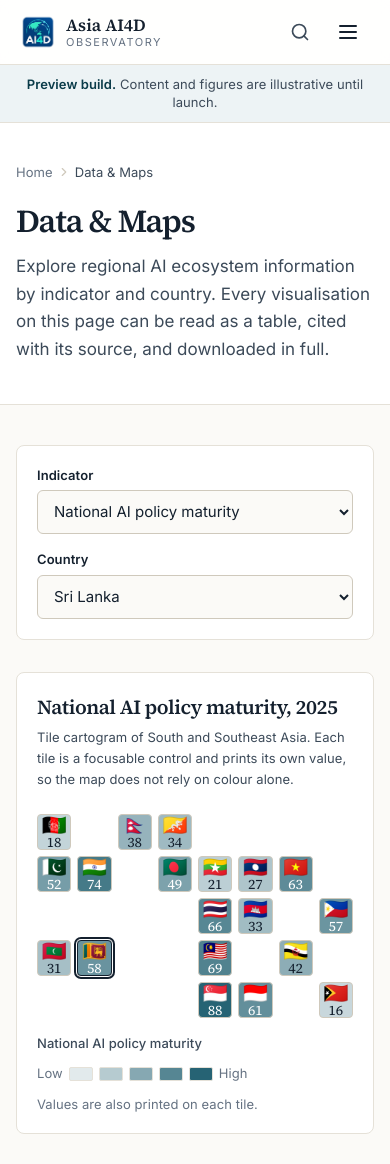
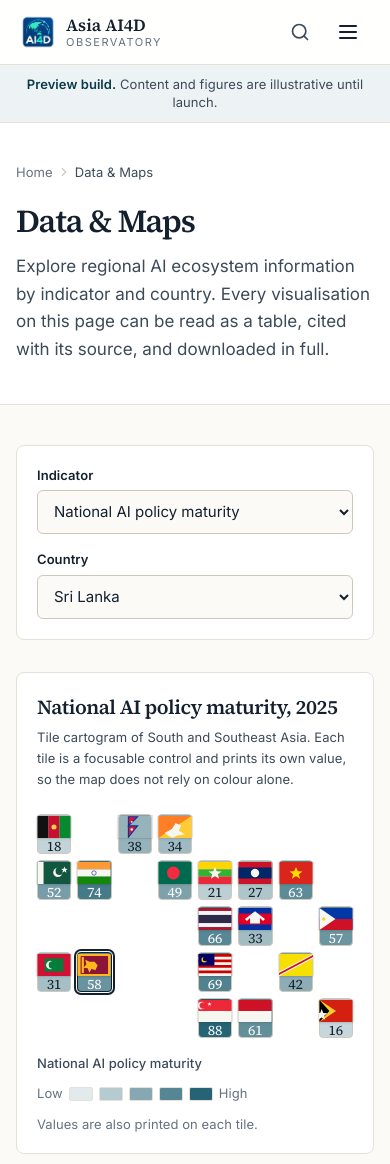
Before and after one commit to rasithsenanayake/LIRNEasia-AI4D, a Next.js app: page /data-maps in a window 390 px wide. Shown: the top 1164 px of the page. Built offline with nearby package versions, Linux system fonts and the light colour scheme.

Commit message:
Show SVG country flags and move mobile filters

```diff
--- a/src/components/maps/RegionMap.tsx
+++ b/src/components/maps/RegionMap.tsx
@@ -3,9 +3,50 @@ import type { Country } from '../../types';
 import { cn } from '../../utils/cn';
 
 function flagFor(code: string) {
-  return String.fromCodePoint(
-    ...code.toUpperCase().split('').map((character) => 127397 + character.charCodeAt(0))
-  );
+  const common = { className: 'h-6 w-9 overflow-hidden rounded-[2px] border border-black/10 shadow-sm', viewBox: '0 0 3 2', role: 'img' as const };
+
+  switch (code.toUpperCase()) {
+    case 'AF':
+      return <svg {...common} aria-label="Afghanistan flag"><rect width="1" height="2" fill="#111" /><rect x="1" width="1" height="2" fill="#c8102e" /><rect x="2" width="1" height="2" fill="#078930" /><circle cx="1.5" cy="1" r="0.23" fill="#f6d04d" /></svg>;
+    case 'PK':
+      return <svg {...common} aria-label="Pakistan flag"><rect width="3" height="2" fill="#115740" /><rect width="0.55" height="2" fill="#f7f7f2" /><circle cx="1.85" cy="0.95" r="0.42" fill="#f7f7f2" /><circle cx="2" cy="0.82" r="0.36" fill="#115740" /><path d="M2.45.42l.08.2.22.01-.17.13.06.21-.19-.12-.19.12.06-.21-.17-.13.22-.01z" fill="#f7f7f2" /></svg>;
+    case 'NP':
+      return <svg {...common} className={`${common.className} rounded-none`} viewBox="0 0 2 3" aria-label="Nepal flag"><path d="M.1.1h1.25L.1 1.35h1.25L.1 2.9z" fill="#dc143c" stroke="#003893" strokeWidth=".15" /><circle cx=".55" cy=".8" r=".13" fill="#f7f7f2" /><circle cx=".56" cy="1.85" r=".17" fill="#f7f7f2" /></svg>;
+    case 'BT':
+      return <svg {...common} aria-label="Bhutan flag"><path d="M0 0h3v2H0z" fill="#ffcc33" /><path d="M0 2V0h3z" fill="#ff7f27" /><path d="M.55 1.55l.65-.35.35-.55.5.2-.2.5.55.3-.7.12-.45.23z" fill="#f7f7f2" /></svg>;
+    case 'IN':
+      return <svg {...common} aria-label="India flag"><rect width="3" height=".67" fill="#ff9933" /><rect y=".67" width="3" height=".66" fill="#f7f7f2" /><rect y="1.33" width="3" height=".67" fill="#138808" /><circle cx="1.5" cy="1" r=".2" fill="none" stroke="#000080" strokeWidth=".05" /></svg>;
+    case 'BD':
+      return <svg {...common} aria-label="Bangladesh flag"><rect width="3" height="2" fill="#006a4e" /><circle cx="1.35" cy="1" r=".58" fill="#f42a41" /></svg>;
+    case 'LK':
+      return <svg {...common} aria-label="Sri Lanka flag"><rect width="3" height="2" fill="#ffb81c" /><rect x=".28" y=".18" width="2.5" height="1.64" rx=".08" fill="#8d153a" /><rect x=".38" y=".28" width=".2" height="1.44" fill="#ffb81c" /><path d="M1.55.7l.28.32-.2.45-.35-.12-.2.35-.15-.4-.4-.05.28-.3-.1-.42.38.18z" fill="#ffb81c" /></svg>;
+    case 'MV':
+      return <svg {...common} aria-label="Maldives flag"><rect width="3" height="2" fill="#d21034" /><rect x=".65" y=".4" width="1.7" height="1.2" fill="#007e3a" /><path d="M1.35.67a.38.38 0 1 0 0 .66.3.3 0 1 1 0-.66z" fill="#f7f7f2" /></svg>;
+    case 'MM':
+      return <svg {...common} aria-label="Myanmar flag"><rect width="3" height=".67" fill="#ffd500" /><rect y=".67" width="3" height=".66" fill="#34b233" /><rect y="1.33" width="3" height=".67" fill="#ea2839" /><path d="M1.5.45l.16.4.43.02-.34.25.12.4-.37-.24-.37.24.12-.4-.34-.25.43-.02z" fill="#f7f7f2" /></svg>;
+    case 'LA':
+      return <svg {...common} aria-label="Laos flag"><rect width="3" height="2" fill="#ce1126" /><rect y=".5" width="3" height="1" fill="#002868" /><circle cx="1.5" cy="1" r=".38" fill="#f7f7f2" /></svg>;
+    case 'VN':
+      return <svg {...common} aria-label="Viet Nam flag"><rect width="3" height="2" fill="#da251d" /><path d="M1.5.45l.16.4.43.02-.34.25.12.4-.37-.24-.37.24.12-.4-.34-.25.43-.02z" fill="#ffdf00" /></svg>;
+    case 'TH':
+      return <svg {...common} aria-label="Thailand flag"><rect width="3" height="2" fill="#a51931" /><rect y=".27" width="3" height="1.46" fill="#f4f5f8" /><rect y=".63" width="3" height=".74" fill="#2d2a4a" /></svg>;
+    case 'KH':
+      return <svg {...common} aria-label="Cambodia flag"><rect width="3" height="2" fill="#032ea1" /><rect y=".5" width="3" height="1" fill="#e00025" /><path d="M1.05 1.4h.9V.9l.28.28.18-.18-.91-.7-.91.7.18.18.28-.28z" fill="#f7f7f2" /></svg>;
+    case 'PH':
+      return <svg {...common} aria-label="Philippines flag"><path d="M0 0h3v2H0z" fill="#0038a8" /><path d="M0 1h3v1H0z" fill="#ce1126" /><path d="M0 0l1.45 1L0 2z" fill="#f7f7f2" /><circle cx=".38" cy="1" r=".15" fill="#fcd116" /></svg>;
+    case 'MY':
+      return <svg {...common} aria-label="Malaysia flag"><path d="M0 0h3v2H0z" fill="#cc0001" />{[0.25, 0.75, 1.25, 1.75].map((y) => <rect key={y} y={y} width="3" height=".25" fill="#f7f7f2" />)}<rect width="1.45" height="1.05" fill="#010066" /><circle cx=".52" cy=".52" r=".25" fill="#ffcc00" /><circle cx=".6" cy=".45" r=".21" fill="#010066" /></svg>;
+    case 'BN':
+      return <svg {...common} aria-label="Brunei flag"><rect width="3" height="2" fill="#f7df00" /><path d="M-.2 1.9L3.2.1" stroke="#f7f7f2" strokeWidth=".35" /><path d="M-.2 1.9L3.2.1" stroke="#cf1126" strokeWidth=".16" /></svg>;
+    case 'SG':
+      return <svg {...common} aria-label="Singapore flag"><rect width="3" height="1" fill="#ed2939" /><rect y="1" width="3" height="1" fill="#f7f7f2" /><path d="M.58.3a.35.35 0 1 0 0 .4.28.28 0 1 1 0-.4z" fill="#f7f7f2" /><path d="M1 .18l.05.13.14.01-.11.08.04.13-.12-.08-.12.08.04-.13-.11-.08.14-.01z" fill="#f7f7f2" /></svg>;
+    case 'ID':
+      return <svg {...common} aria-label="Indonesia flag"><rect width="3" height="1" fill="#ce1126" /><rect y="1" width="3" height="1" fill="#f7f7f2" /></svg>;
+    case 'TL':
+      return <svg {...common} aria-label="Timor-Leste flag"><rect width="3" height="2" fill="#d32011" /><path d="M0 0l1.5 1L0 2z" fill="#ffcc29" /><path d="M0 0l.9 1L0 2z" fill="#000" /><path d="M.2.82l.14.36.38.03-.29.22.1.36-.33-.2-.33.2.1-.36-.29-.22.38-.03z" fill="#f7f7f2" /></svg>;
+    default:
+      return <svg {...common} aria-label="Country flag"><rect width="3" height="2" fill="#d9e2e5" /></svg>;
+  }
 }
 
 interface Props {
@@ -72,7 +113,7 @@ export function RegionMap({
                 backgroundColor: `rgba(14, 82, 101, ${0.08 + intensity * 0.82})`
               }}>
 
-              <span aria-hidden="true" className="text-xl leading-none">
+              <span aria-hidden="true" className="leading-none">
                 {flagFor(country.code)}
               </span>
               <span
--- a/src/views/Explore.tsx
+++ b/src/views/Explore.tsx
@@ -281,6 +281,22 @@ export function Explore() {
           </aside>
 
           <div className="min-w-0">
+            <div className="mb-5 lg:hidden">
+              <button
+                ref={filterButtonRef}
+                type="button"
+                onClick={() => setSheetOpen(true)}
+                aria-controls="mobile-filters"
+                aria-expanded={sheetOpen}
+                className="inline-flex min-h-[52px] w-full items-center justify-center gap-2 rounded-md bg-ink px-4 text-[1rem] font-medium text-ink-inverse">
+                <SlidersHorizontalIcon className="h-5 w-5" aria-hidden="true" />
+                Filters
+                {activeChips.length > 0 &&
+                <span className="rounded bg-white/20 px-2 py-0.5 text-meta">{activeChips.length}</span>
+                }
+              </button>
+            </div>
+
             {activeChips.length > 0 &&
             <div className="mb-5 flex flex-wrap items-center gap-2">
                 <span className="text-meta font-semibold uppercase tracking-[0.08em] text-ink-muted">
@@ -428,24 +444,7 @@ export function Explore() {
         </div>
       </Container>
 
-      {/* Mobile filter trigger + bottom sheet */}
-      <div className="sticky bottom-0 z-30 border-t border-line bg-surface/95 p-3 backdrop-blur lg:hidden">
-        <button
-          ref={filterButtonRef}
-          type="button"
-          onClick={() => setSheetOpen(true)}
-          aria-controls="mobile-filters"
-          aria-expanded={sheetOpen}
-          className="inline-flex min-h-[52px] w-full items-center justify-center gap-2 rounded-md bg-ink px-4 text-[1rem] font-medium text-ink-inverse">
-
-          <SlidersHorizontalIcon className="h-5 w-5" aria-hidden="true" />
-          Filters
-          {activeChips.length > 0 &&
-          <span className="rounded bg-white/20 px-2 py-0.5 text-meta">{activeChips.length}</span>
-          }
-        </button>
-      </div>
-
+      {/* Mobile filter sheet */}
       {sheetOpen &&
       <div className="fixed inset-0 z-50 lg:hidden">
           <div className="absolute inset-0 bg-ink/40" onClick={() => setSheetOpen(false)} aria-hidden="true" />
```
